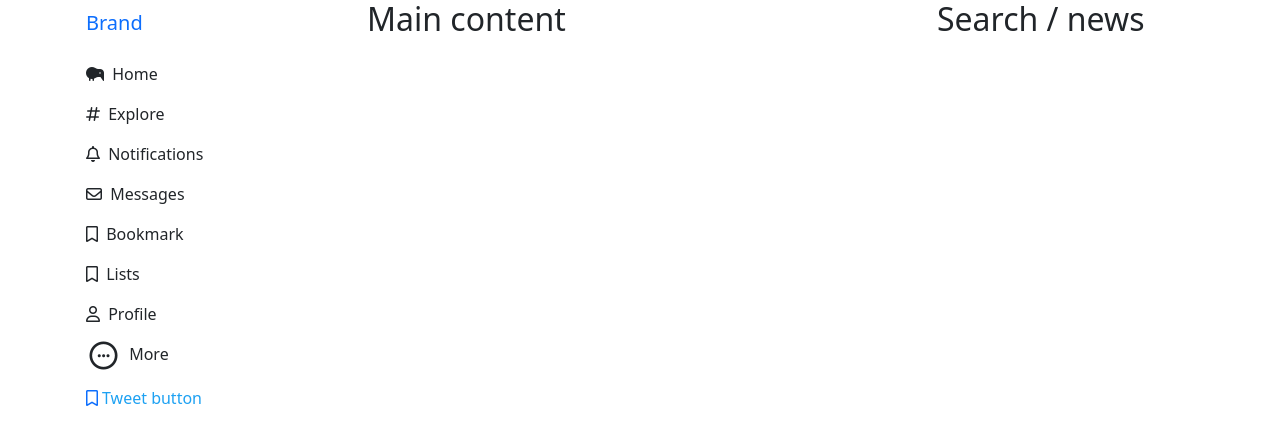
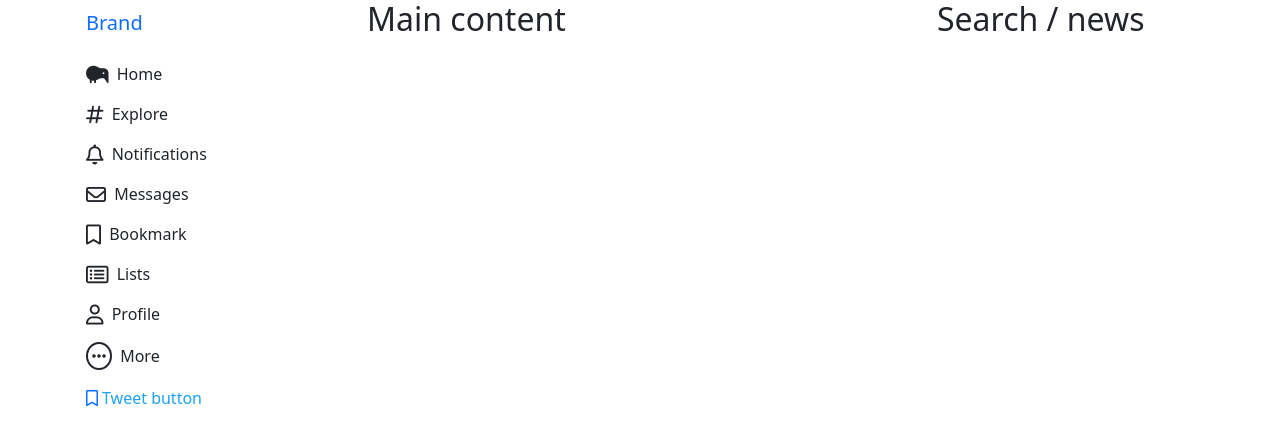
Before and after one commit to NathanPerrine/TwitNavBar, a plain HTML site: page index.html in a window 1280 px wide. Shown: the top 440 px of the page. Drawn offline with nearby package versions, Linux system fonts and the light colour scheme; grey boxes are pictures that could not be loaded.

Commit message:
gitignore, nav update

```diff
--- a/index.html
+++ b/index.html
@@ -16,57 +16,58 @@
 
         <div class="container">
             <div class="row">
-                <nav class="navbar col-sm-3 col-12 d-flex flex-sm-column flex-row flex-grow-1 align-items-center align-items-sm-start px-3 pt-2 text-dark" id="nav">
+                <nav class="navbar col-sm-3 col-12 d-flex flex-sm-column flex-row align-items-center align-items-sm-start px-3 pt-2 text-dark" id="nav">
                     <a href="/" class="d-flex align-items-center pb-sm-3 mb-md-0 me-md-auto text-decoration-none">
                         <span class="fs-5">B<span class="d-none d-sm-inline">rand</span></span>
                     </a>
-                    <ul class="nav nav-pills flex-sm-column flex-row flex-nowrap flex-shrink-1 flex-sm-grow-0 flex-grow-1 mb-sm-auto mb-0 justify-content-center align-items-center align-items-sm-start" id="menu">
+                    <ul class="nav flex-sm-column flex-row flex-nowrap mb-sm-auto mb-0 justify-content-center align-items-center align-items-sm-start" id="menu">
                         <li class="nav-item">
                             <a href="#" class="nav-link px-sm-0 px-2">
-                                <i class="text-dark fa-solid fa-kiwi-bird"></i>
+                                <i class="text-dark fa-solid fa-lg fa-kiwi-bird"></i>
                                 <span class="text-dark ms-1 d-none d-sm-inline">Home</span>
                             </a>
                         </li>
                         <li>
                             <a href="#" class="nav-link px-sm-0 px-2">
-                                <i class="text-dark fa-regular fa-hashtag"></i>
+                                <i class="text-dark fa-regular fa-lg fa-hashtag"></i>
                                 <span class="text-dark ms-1 d-none d-sm-inline">Explore</span> </a>
                         </li>
                         <li>
                             <a href="#" class="nav-link px-sm-0 px-2">
-                                <i class="text-dark fa-regular fa-bell"></i>
+                                <i class="text-dark fa-regular fa-lg fa-bell"></i>
                                 <span class="text-dark ms-1 d-none d-sm-inline">Notifications</span></a>
                         </li>
                         <li>
                             <a href="#" class="nav-link px-sm-0 px-2">
-                                <i class="text-dark fa-regular fa-envelope"></i>
+                                <i class="text-dark fa-regular fa-lg fa-envelope"></i>
                                 <span class="text-dark ms-1 d-none d-sm-inline">Messages</span>
                             </a>
                         </li>
                         <li>
                             <a href="#" class="nav-link px-sm-0 px-2">
-                                <i class="text-dark fa-regular fa-bookmark"></i>
+                                <i class="text-dark fa-regular fa-lg fa-bookmark"></i>
                                 <span class="text-dark ms-1 d-none d-sm-inline">Bookmark</span>
                             </a>
                         </li>
                         <li>
                             <a href="#" class="nav-link px-sm-0 px-2">
-                                <i class="text-dark fa-regular fa-bookmark"></i>
+                                <i class="text-dark fa-regular fa-lg fa-rectangle-list"></i>
                                 <span class="text-dark ms-1 d-none d-sm-inline">Lists</span>
                             </a>
                         </li>
                         <li>
                             <a href="#" class="nav-link px-sm-0 px-2">
-                                <i class="text-dark fa-regular fa-user"></i>
+                                <i class="text-dark fa-regular fa-lg fa-user"></i>
                                 <span class="text-dark ms-1 d-none d-sm-inline">Profile</span>
                             </a>
                         </li>
                         <li>
                             <a href="#" class="nav-link px-sm-0 px-2">
-                                <span class="fa-stack fa-sm">
-                                    <i class="text-dark fa-regular fa-circle fa-stack-2x"></i>
-                                    <i class="text-dark fa-solid fa-ellipsis fa-stack-1x"></i>
-                                </span>
+                                <i class="border border-2 border-dark rounded-circle p-1 text-dark fa-solid fa-ellipsis"></i>
+                                <!-- <span class="fa-stack fa-sm"> -->
+                                    <!-- <i class="text-dark fa-regular fa-circle fa-stack-2x"></i>
+                                    <i class="text-dark fa-solid fa-ellipsis fa-stack-1x"></i> -->
+                                <!-- </span> -->
                                 <span class="text-dark ms-1 d-none d-sm-inline">More</span>
                             </a>
                         </li>
```
Also changed, not shown: 1 other file.
